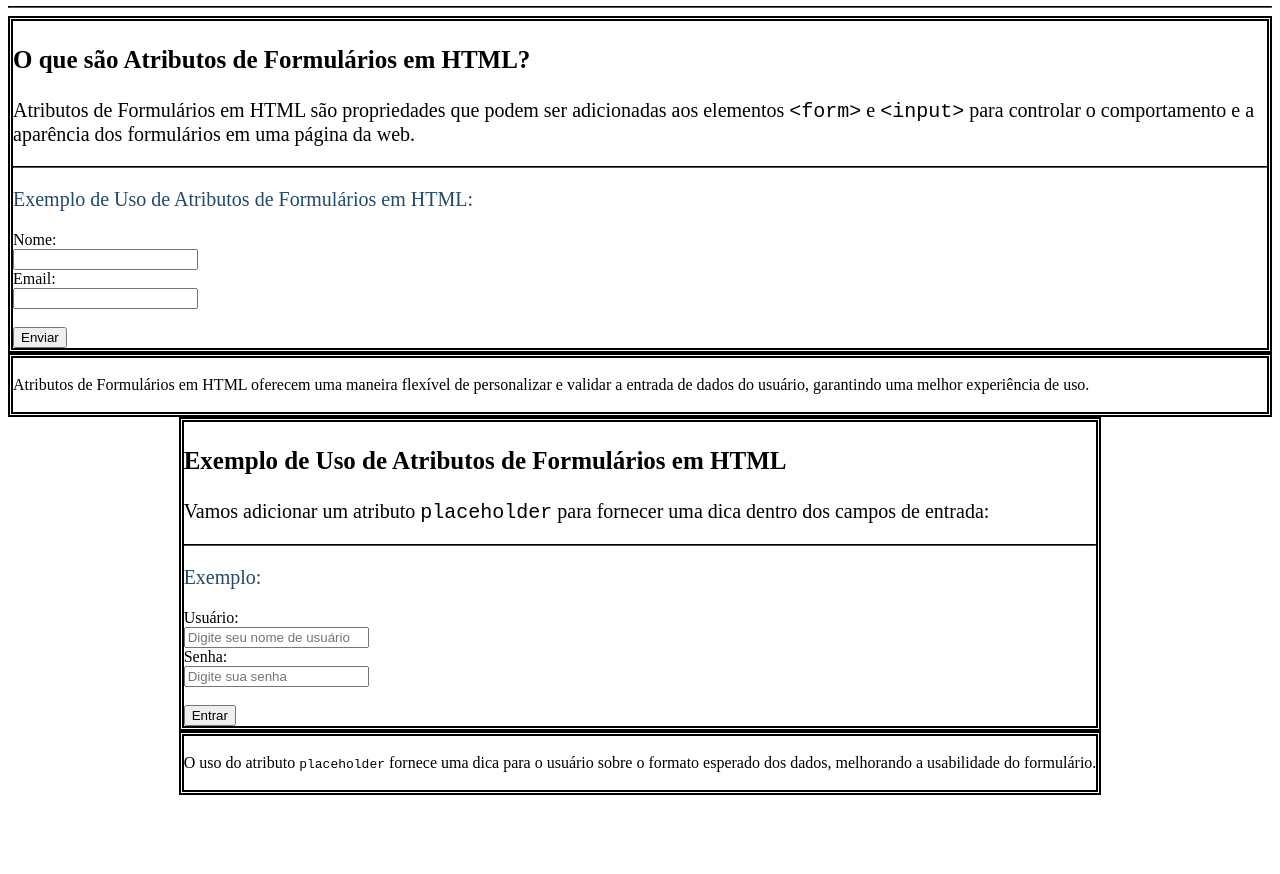
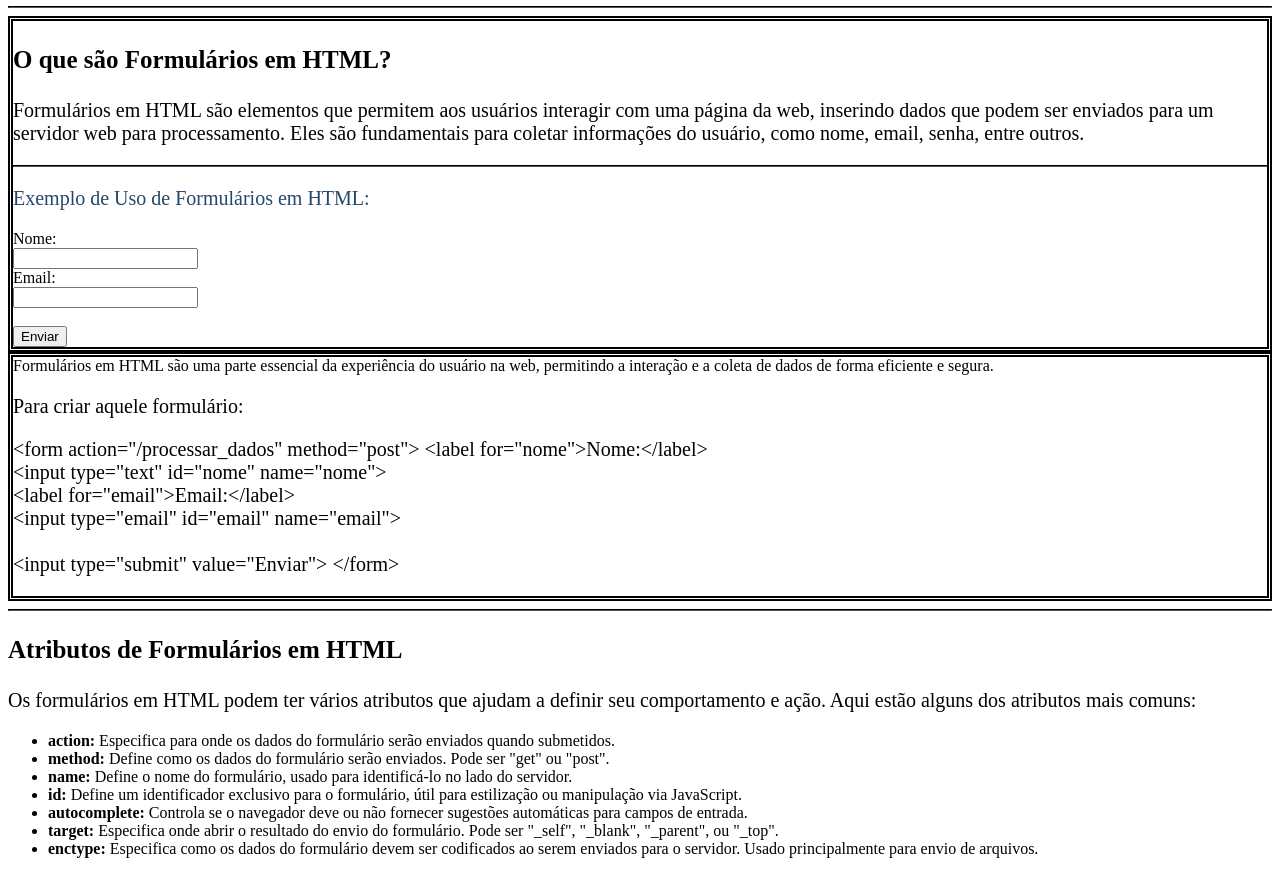
Before and after one commit to Gabriel-C137/Fatec_HtmlBasics, a plain HTML site: page pages/form-attributes.html in a window 1280 px wide. Shown: the part 75-949 px from the top of the page. Before the commit the page ends 878 px from the top, so only its background shows below. Drawn offline with Linux system fonts and the light colour scheme.

Commit message:
Dando o acabamento nas pages

```diff
--- a/pages/form-attributes.html
+++ b/pages/form-attributes.html
@@ -5,7 +5,7 @@
     <meta charset="UTF-8">
     <meta name="viewport" content="width=device-width, initial-scale=1.0">
 
-    <title>Atributos de Formulários em HTML</title>
+    <title>Formulários em HTML</title>
     <style>
         h1 {
             font-family: 'Lucida Sans';
@@ -53,53 +53,51 @@
 </head>
 
 <body>
-    <h1>Atributos de Formulários em HTML</h1>
+    <h1>Formulários em HTML</h1>
     <hr>
 
     <div class="container">
         <div id="ensino">
-            <h3>O que são Atributos de Formulários em HTML?</h3>
-            <p>Atributos de Formulários em HTML são propriedades que podem ser adicionadas aos elementos <code>&lt;form&gt;</code> e <code>&lt;input&gt;</code> para controlar o comportamento e a aparência dos formulários em uma página da web.</p>
+            <h3>O que são Formulários em HTML?</h3>
+            <p>Formulários em HTML são elementos que permitem aos usuários interagir com uma página da web, inserindo dados que podem ser enviados para um servidor web para processamento. Eles são fundamentais para coletar informações do usuário, como nome, email, senha, entre outros.</p>
             <hr>
-            <p id="exemplo">Exemplo de Uso de Atributos de Formulários em HTML:</p>
+            <p id="exemplo">Exemplo de Uso de Formulários em HTML:</p>
             <form action="/processar_dados" method="post">
                 <label for="nome">Nome:</label><br>
-                <input type="text" id="nome" name="nome" required><br>
+                <input type="text" id="nome" name="nome"><br>
                 <label for="email">Email:</label><br>
-                <input type="email" id="email" name="email" required><br><br>
+                <input type="email" id="email" name="email"><br><br>
                 <input type="submit" value="Enviar">
             </form>
         </div>
 
         <div id="resposta">
-            <br>
-            Atributos de Formulários em HTML oferecem uma maneira flexível de personalizar e validar a entrada de dados do usuário, garantindo uma melhor experiência de uso.
-            <br><br>
+            Formulários em HTML são uma parte essencial da experiência do usuário na web, permitindo a interação e a coleta de dados de forma eficiente e segura.
+            <p>Para criar aquele formulário:</p>
+            <p>
+                &lt;form action="/processar_dados" method="post">
+                    &lt;label for="nome">Nome:&lt;/label><br>
+                    &lt;input type="text" id="nome" name="nome"><br>
+                    &lt;label for="email">Email:&lt;/label><br>
+                    &lt;input type="email" id="email" name="email"><br><br>
+                    &lt;input type="submit" value="Enviar">
+                &lt;/form>
+            </p>
         </div>
     </div>
 
-    <div class="container">
-        <div id="ensino">
-            <h3>Exemplo de Uso de Atributos de Formulários em HTML</h3>
-            <p>Vamos adicionar um atributo <code>placeholder</code> para fornecer uma dica dentro dos campos de entrada:</p>
-            <hr>
-            <p id="exemplo">Exemplo:</p>
-            <form action="/cadastro" method="post">
-                <label for="usuario">Usuário:</label><br>
-                <input type="text" id="usuario" name="usuario" placeholder="Digite seu nome de usuário"><br>
-                <label for="senha">Senha:</label><br>
-                <input type="password" id="senha" name="senha" placeholder="Digite sua senha"><br><br>
-                <input type="submit" value="Entrar">
-            </form>
-        </div>
-
-        <div id="resposta">
-            <br>
-            O uso do atributo <code>placeholder</code> fornece uma dica para o usuário sobre o formato esperado dos dados, melhorando a usabilidade do formulário.
-            <br><br>
-        </div>
-    </div>
-
+    <hr>
+    <h3>Atributos de Formulários em HTML</h3>
+    <p>Os formulários em HTML podem ter vários atributos que ajudam a definir seu comportamento e ação. Aqui estão alguns dos atributos mais comuns:</p>
+    <ul>
+        <li><strong>action:</strong> Especifica para onde os dados do formulário serão enviados quando submetidos.</li>
+        <li><strong>method:</strong> Define como os dados do formulário serão enviados. Pode ser "get" ou "post".</li>
+        <li><strong>name:</strong> Define o nome do formulário, usado para identificá-lo no lado do servidor.</li>
+        <li><strong>id:</strong> Define um identificador exclusivo para o formulário, útil para estilização ou manipulação via JavaScript.</li>
+        <li><strong>autocomplete:</strong> Controla se o navegador deve ou não fornecer sugestões automáticas para campos de entrada.</li>
+        <li><strong>target:</strong> Especifica onde abrir o resultado do envio do formulário. Pode ser "_self", "_blank", "_parent", ou "_top".</li>
+        <li><strong>enctype:</strong> Especifica como os dados do formulário devem ser codificados ao serem enviados para o servidor. Usado principalmente para envio de arquivos.</li>
+    </ul>
 </body>
 
 </html>
```
Also changed, not shown: pages/URL-encode.html (+1 -0 lines), pages/canvas.html (+38 -0 lines), pages/emojis.html (+3 -0 lines), pages/entities.html (+5 -2 lines), pages/forms.html (+10 -0 lines), pages/symbols.html (+2 -2 lines).
